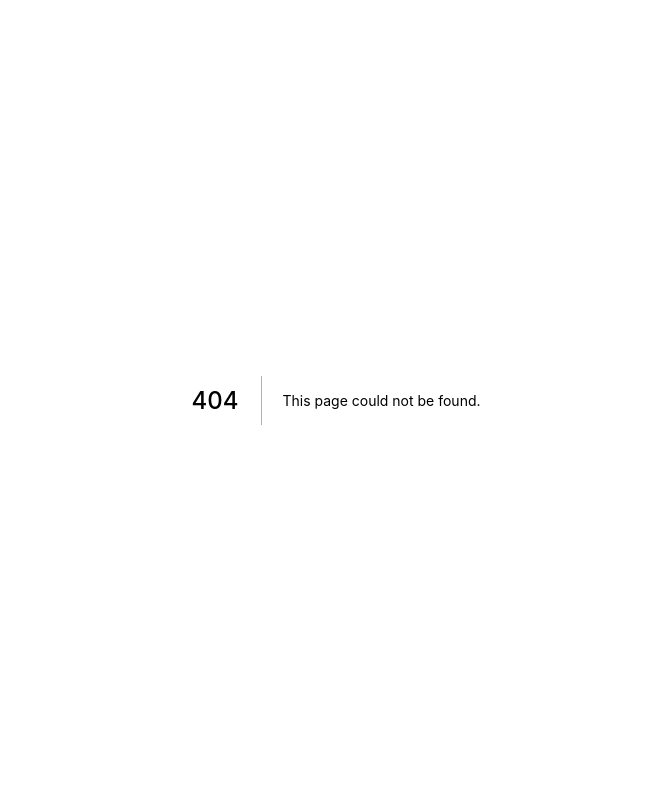
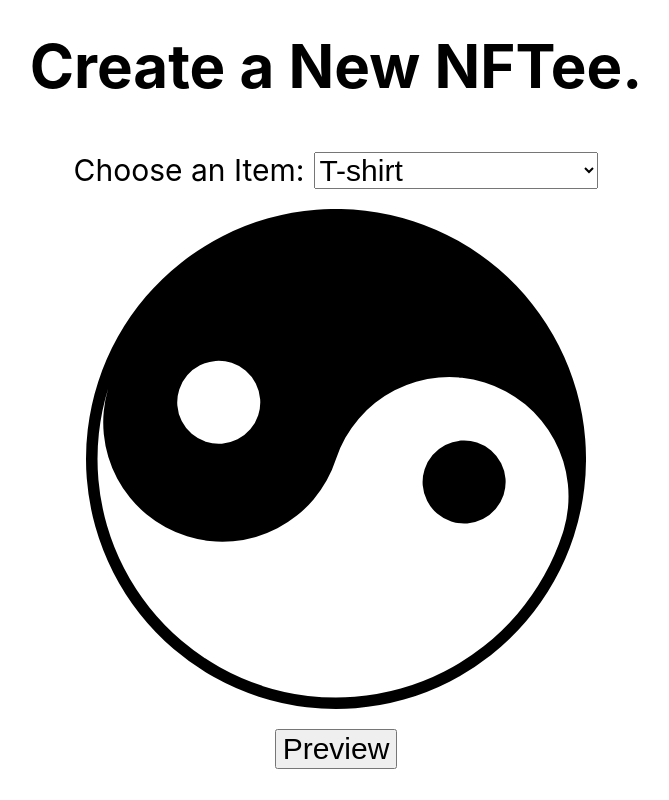
Before and after one commit to jiyuu-jin/mintprint.io, a Next.js app: page /mint/print in a window 1280 px wide. Before the commit this address had no page. Shown: the whole page, without its empty margins (304-973 px from the left). Built offline with nearby package versions, Linux system fonts and the light colour scheme; no server answers.

Commit message:
Added print mockup page.

```diff
--- a/package.json
+++ b/package.json
@@ -11,7 +11,8 @@
     "axios": "^0.21.1",
     "next": "10.0.9",
     "react": "17.0.1",
-    "react-dom": "17.0.1"
+    "react-dom": "17.0.1",
+    "react-draggable": "^4.4.3"
   },
   "devDependencies": {
     "@types/node": "^14.14.35",
--- a/pages/_app.tsx
+++ b/pages/_app.tsx
@@ -1,5 +1,8 @@
+import { useEffect, useState } from 'react';
 import '../styles/globals.css'
 
 export default function App({ Component, pageProps }) {
-  return <Component {...pageProps} />
+  const [nftAsset, setNFTAsset]: any = useState();
+
+  return <Component setNFTAsset={setNFTAsset} nftAsset={nftAsset} {...pageProps} />
 }
--- a/pages/mint/index.tsx
+++ b/pages/mint/index.tsx
@@ -1,7 +1,7 @@
 import { useEffect, useState } from 'react';
 import { useRouter } from 'next/router'
 
-export default function Mint() {
+export default function Mint({setNFTAsset}) {
   let [image, setImage]: any = useState();
   let [tokenType, setTokenType]: any = useState();
   let [supply, setSupply] = useState<number>(1);
@@ -13,6 +13,7 @@ export default function Mint() {
       let reader = new FileReader();
       reader.onload = (e) => {
         setImage(e.target.result);
+        setNFTAsset(e.target.result);
       };
       reader.readAsDataURL(event.target.files[0]);
     }
@@ -46,6 +47,7 @@ export default function Mint() {
           <label htmlFor="tokenSupply">Token Supply:</label>
           <input id="tokenSupply" type="number" value={supply} onChange={(e) => setSupply(Number(e.target.value))} style={{width: "75px", marginLeft: "10px", fontSize: "30px"}} />
         </div>
+
         <div style={{display: "block", margin: "20px auto", fontSize: "30px"}}>
           <label htmlFor="tokenDescription">Token Description:</label>
           <textarea id="tokenDescription"style={{ display: "block", margin: "20px 0 0 0", fontSize: "30px", height: 220}} placeholder="Details about the asset." />
--- /dev/null
+++ b/pages/mint/print.tsx
@@ -0,0 +1,69 @@
+import { useEffect, useState } from 'react';
+import axios from 'axios';
+import { useRouter } from 'next/router';
+import Draggable from 'react-draggable';
+
+export default function Print({nftAsset}: any) {
+  const [item, setItem]: any = useState("71");
+  const [itemTemplates, setItemTemplates]: any = useState({});
+  const [itemScalingFactor, setItemScalingFactor]: any = useState(2);
+  const [currentTemplate, setCurrentTemplate]: any = useState(0);
+  const [image, setImage]: any = useState(nftAsset);
+  const [mockup, setMockup] = useState({
+    image_url: "/loader.svg",
+    template_height: "",
+    template_width: "",
+    background_color: "",
+    print_area_height: 0,
+    print_area_left: 0,
+    print_area_top: 0,
+    print_area_width: 0,
+  });
+  const router = useRouter();
+
+  useEffect(() =>{
+    const checkHttps = (process.env.NEXT_PUBLIC_MODE == 'dev') ? 'http': 'https';
+    (async() =>{
+      const mockupResp = await axios.get(
+        `${checkHttps}://${window.location.host}/api/item?item=${item}`
+      );
+
+      console.log("Printful Response:", mockupResp.data);
+
+      setItemTemplates(mockupResp.data);
+      setItemScalingFactor(mockupResp.data[currentTemplate].template_width / 500);
+      setMockup(mockupResp.data[currentTemplate]);
+    })();
+  }, [item]);
+
+  return (
+    <div>
+      <h1 style={{padding: 30, fontWeight: "bold", textAlign: "center", margin: "0 auto", fontSize: "60px"}}>Create a New NFTee.</h1>
+      <div style={{textAlign: "center", display: "block", margin: "20px auto", fontSize: "30px"}}>
+        <label htmlFor="products">Choose an Item:</label>
+        <select style={{marginLeft: "10px", fontSize: "30px"}} onChange={(e) => setItem(e.target.value)} name="items" id="items">
+          <option value="71">T-shirt</option>
+          <option value="1">Matte Paper Poster</option>
+          <option value="3">Canvas Print</option>
+          <option value="19">Mug</option>
+          <option value="186">Socks</option>
+          <option value="358">Stickers</option>
+          <option value="469">ECO-Friendly Bikini</option>
+        </select>
+      </div>
+
+      <div style={{position: "relative", margin: "0 auto", backgroundColor: "white", width: 500, height: 500, overflow: "hidden"}}>
+        <div style={{overflow: "hidden", opacity: 0.5, position: "absolute", top: (mockup.print_area_top / itemScalingFactor), left: ((mockup.print_area_left - 5) / itemScalingFactor), zIndex: 20, background: "rgb(13, 97, 222)", width: mockup.print_area_width / itemScalingFactor, height: mockup.print_area_height / itemScalingFactor}}>
+          <Draggable
+          handle=".handle"
+          bounds="parent"
+          >
+            <img draggable="false" className="handle" src={image} style={{width: "100%"}} />
+          </Draggable>
+        </div>
+        <img style={{backgroundColor: mockup.background_color, width: "100%"}}  src={mockup.image_url}/>
+      </div>
+      <input style={{display: "block", margin: "20px auto", fontSize: "30px"}} onClick={() => {router.push("/mint/preview")}} type="button" value="Preview"/>
+    </div>
+  )
+}
```
Also changed, not shown: public/loader.svg (added), 1 other file (tests, documents, lock files or other folders).
